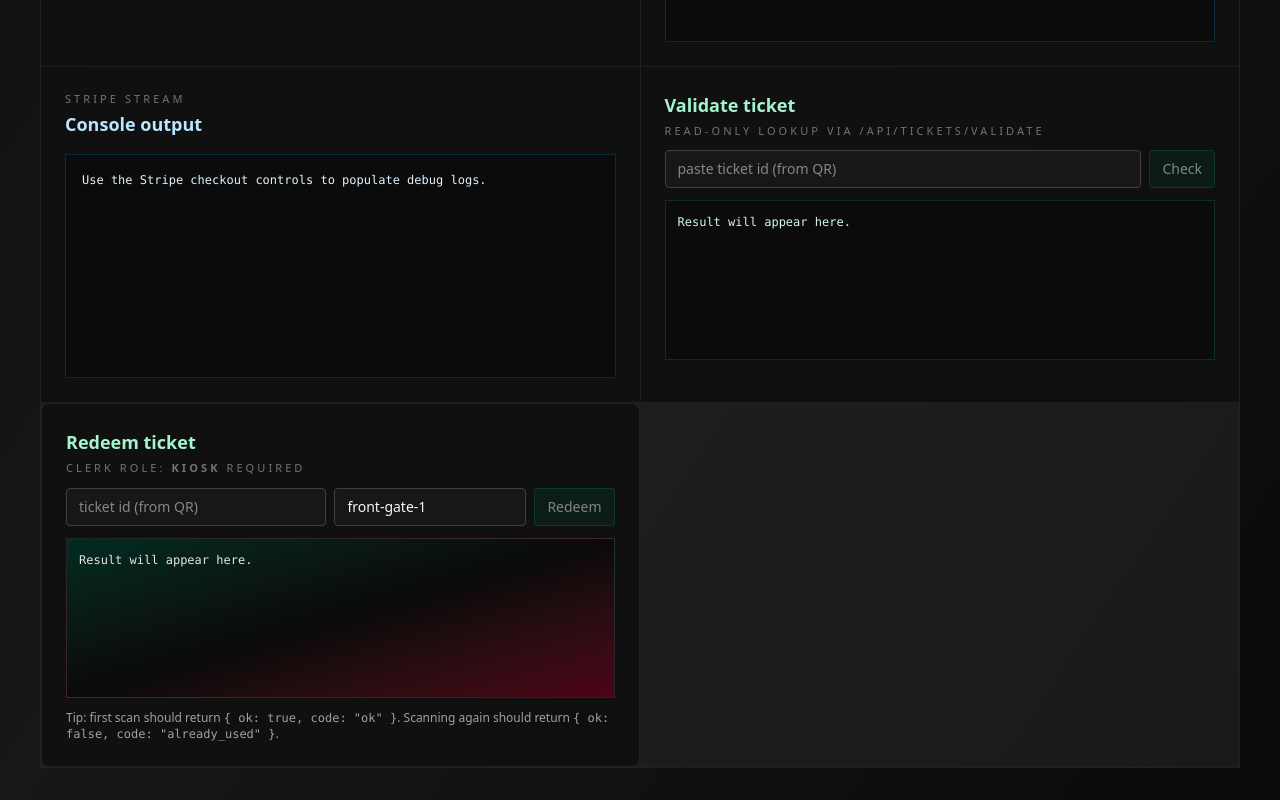
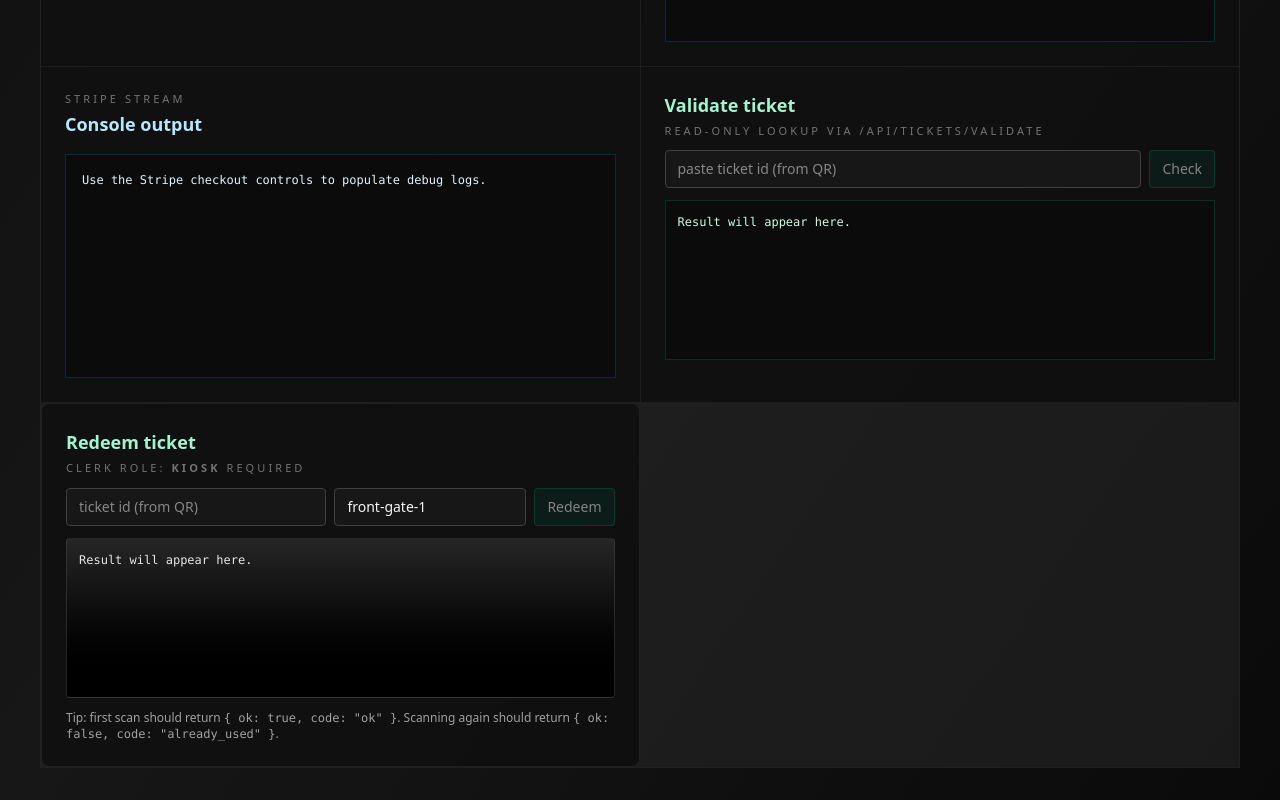
Before and after one commit to opallo/rodeo-kiosk, a Next.js app: page / in a window 1280 px wide. Shown: the part 1100-1900 px from the top of the page. Built offline with nearby package versions, Linux system fonts and the light colour scheme; no server answers.

Commit message:
Adjust redeem result gradient states

```diff
--- a/components/TicketRedeemWidget.tsx
+++ b/components/TicketRedeemWidget.tsx
@@ -51,12 +51,12 @@ export default function TicketRedeemWidget() {
         : " border-rose-400/60 bg-rose-950/40 shadow-[0_0_35px_rgba(248,113,113,0.18)]");
 
   const resultToneClasses =
-    "h-40 overflow-y-auto bg-gradient-to-br from-emerald-950 via-neutral-950 to-rose-950 p-3 text-xs leading-relaxed" +
+    "h-40 overflow-y-auto rounded bg-gradient-to-b p-3 text-xs leading-relaxed transition-colors duration-300" +
     (statusTone === "neutral"
-      ? " border border-neutral-700/50 text-neutral-200"
+      ? " from-neutral-800 via-neutral-950 to-black border border-neutral-700/60 text-neutral-200"
       : statusTone === "success"
-        ? " border border-emerald-400/60 text-emerald-100"
-        : " border border-rose-400/60 text-rose-100");
+        ? " from-emerald-900 via-emerald-950 to-emerald-900 border border-emerald-400/60 text-emerald-100"
+        : " from-rose-900 via-rose-950 to-rose-900 border border-rose-400/60 text-rose-100");
 
   return (
     <div className={cardToneClasses}>
```
